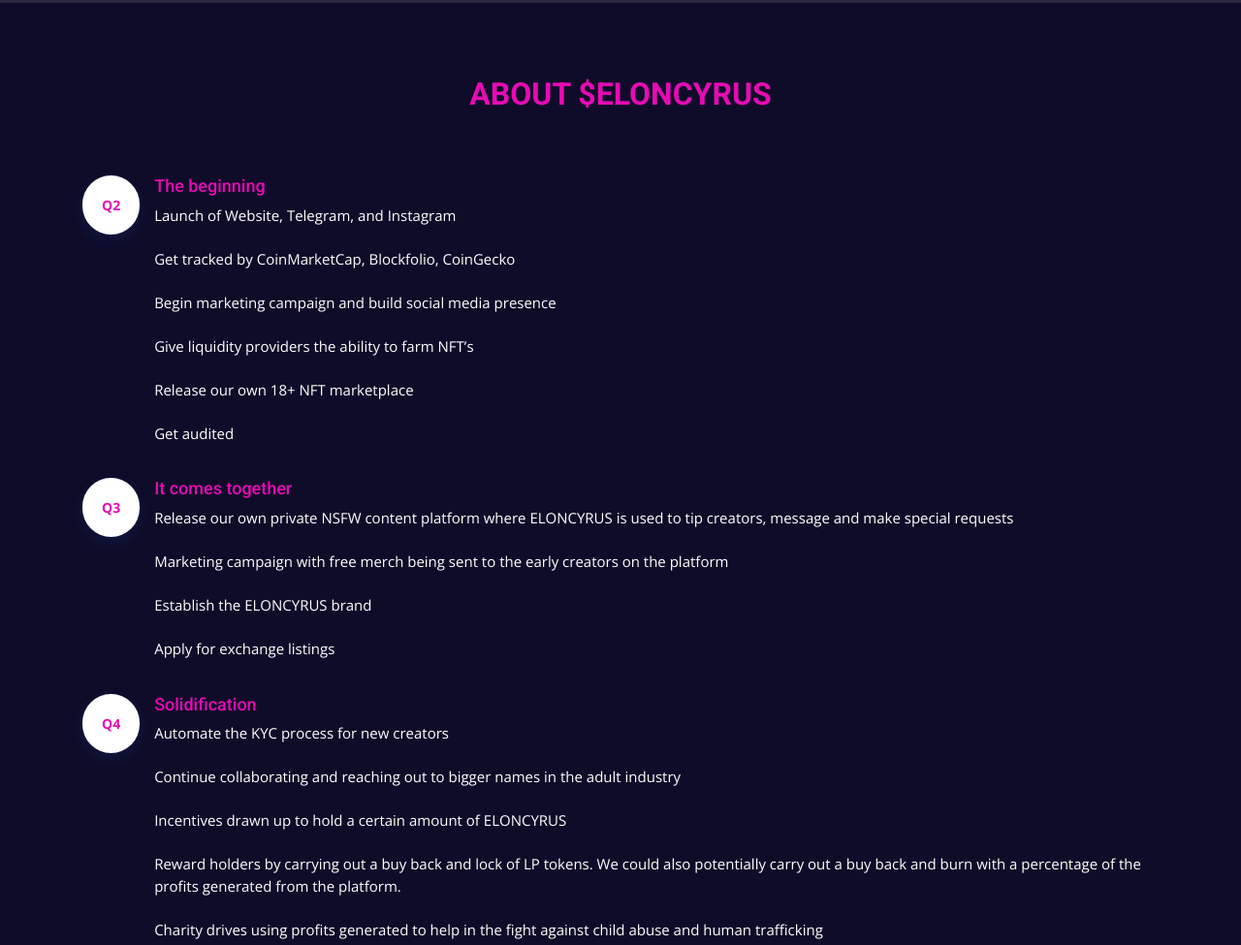
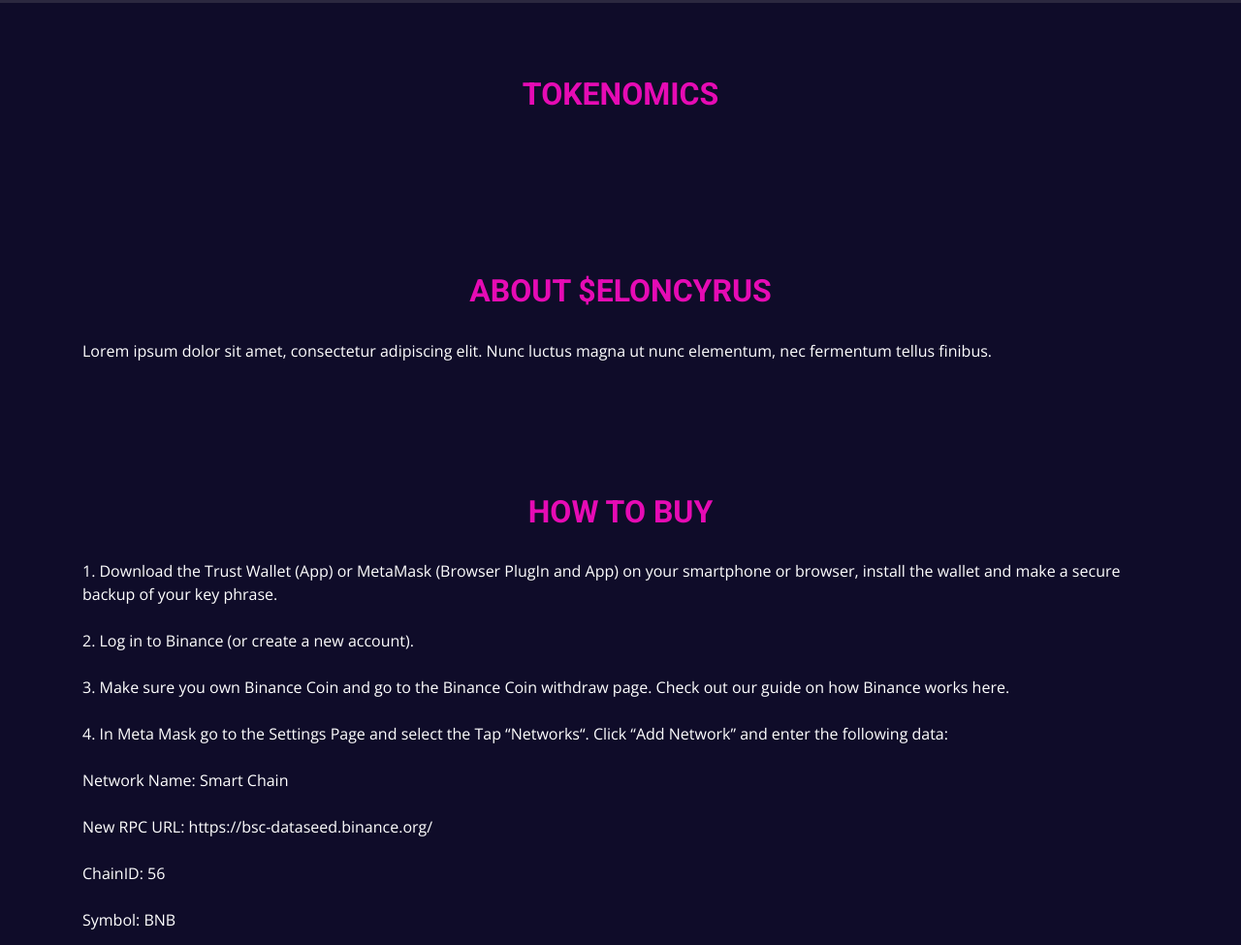
Before and after one commit to eloncyrus/eloncyrus.github.io, a plain HTML site: page index.html in a window 1280 px wide. Shown: the part 797-1772 px from the top of the page at 97% size. Drawn offline with nearby package versions, Linux system fonts and the light colour scheme; grey boxes are pictures that could not be loaded.

Commit message:
Add files via upload

```diff
--- a/index.html
+++ b/index.html
@@ -95,6 +95,24 @@
   </section><!-- End Hero -->
 
   <main id="main">
+
+    <!-- ======= About Section ======= -->
+    <section id="about" class="about section-bg">
+      <div class="container" data-aos="fade-up">
+
+        <div class="section-title">
+          <h3><span>TOKENOMICS</span></h3>
+        </div>
+
+        <div class="row">
+          <div class="col-lg-12 pt-4 pt-lg-0 content d-flex flex-column justify-content-center" data-aos="fade-up" data-aos-delay="100">
+
+          </div>
+        </div>
+
+      </div>
+    </section><!-- End About Section -->
+
     <!-- ======= About Section ======= -->
     <section id="about" class="about section-bg">
       <div class="container" data-aos="fade-up">
@@ -105,59 +123,7 @@
 
         <div class="row">
           <div class="col-lg-12 pt-4 pt-lg-0 content d-flex flex-column justify-content-center" data-aos="fade-up" data-aos-delay="100">
-            <ul>
-              <li>
-                <div class="quarter">Q2</div>
-                <div>
-                  <h5>The beginning</h5>
-                  <p>
-                    Launch of Website, Telegram, and Instagram
-                    <br><br>Get tracked by CoinMarketCap, Blockfolio, CoinGecko
-                    <br><br>Begin marketing campaign and build social media presence
-                    <br><br>Give liquidity providers the ability to farm NFT’s
-                    <br><br>Release our own 18+ NFT marketplace
-                    <br><br>Get audited
-                  </p>
-                </div>
-              </li>
-              <li>
-                <div class="quarter">Q3</div>
-                <div>
-                  <h5>It comes together</h5>
-                  <p>
-                    Release our own private NSFW content platform where ELONCYRUS is used to tip creators, message and make special requests
-                    <br><br>Marketing campaign with free merch being sent to the early creators on the platform
-                    <br><br>Establish the ELONCYRUS brand
-                    <br><br>Apply for exchange listings
-                  </p>
-                </div>
-              </li>
-              <li>
-                <div class="quarter">Q4</div>
-                <div>
-                  <h5>Solidification</h5>
-                  <p>
-                    Automate the KYC process for
-new creators
-<br><br>Continue collaborating and
-reaching out to bigger names in
-the adult industry
-<br><br>Incentives drawn up to hold a
-certain amount of ELONCYRUS
-<br><br>Reward holders by carrying out a
-buy back and lock of LP tokens.
-We could also potentially carry
-out a buy back and burn with a
-percentage of the profits
-generated from the platform.
-<br><br>Charity drives using profits
-generated to help in the fight
-against child abuse and human
-trafficking
-                  </p>
-                </div>
-              </li>
-            </ul>
+            Lorem ipsum dolor sit amet, consectetur adipiscing elit. Nunc luctus magna ut nunc elementum, nec fermentum tellus finibus.
           </div>
         </div>
 
```
